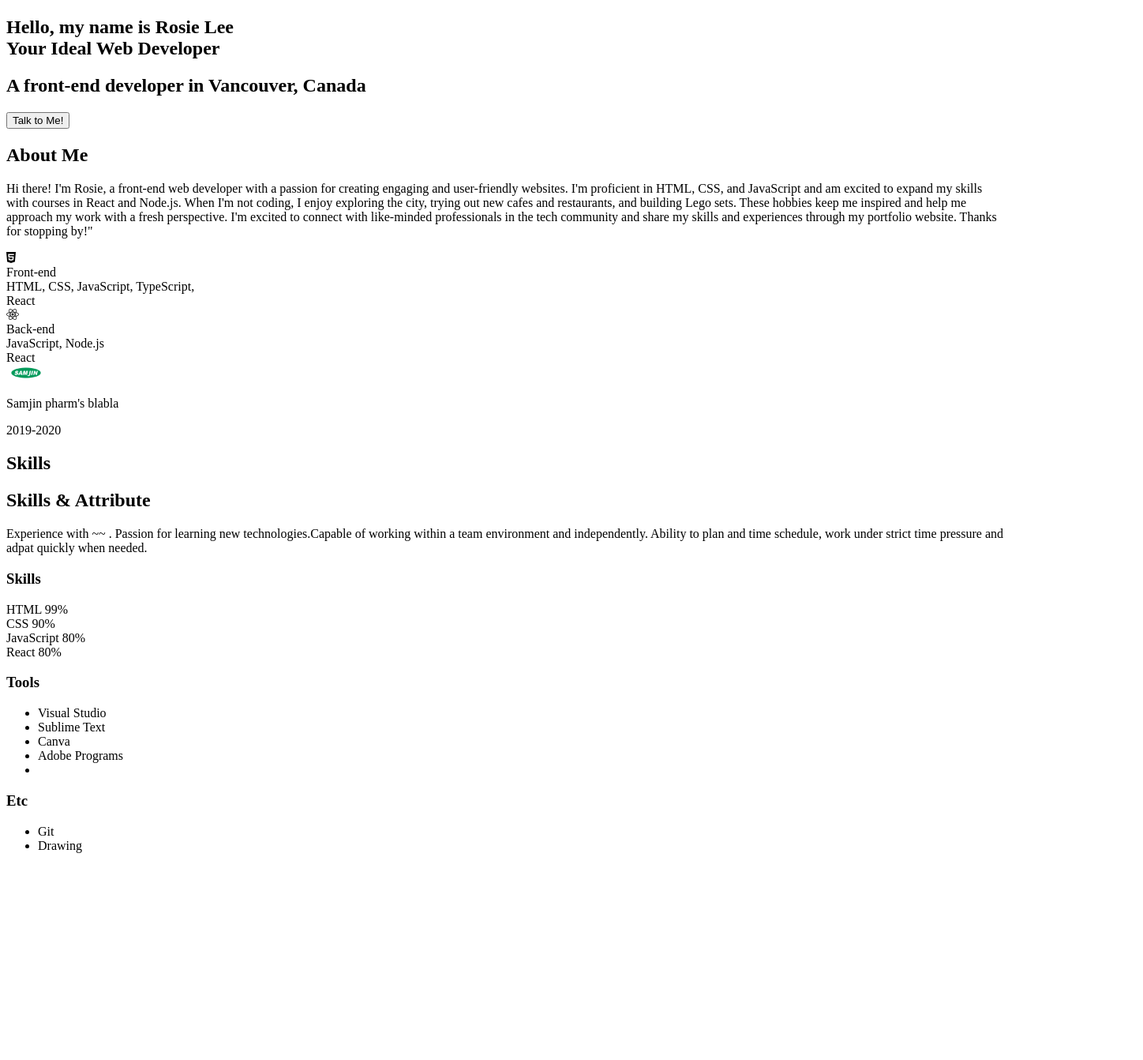
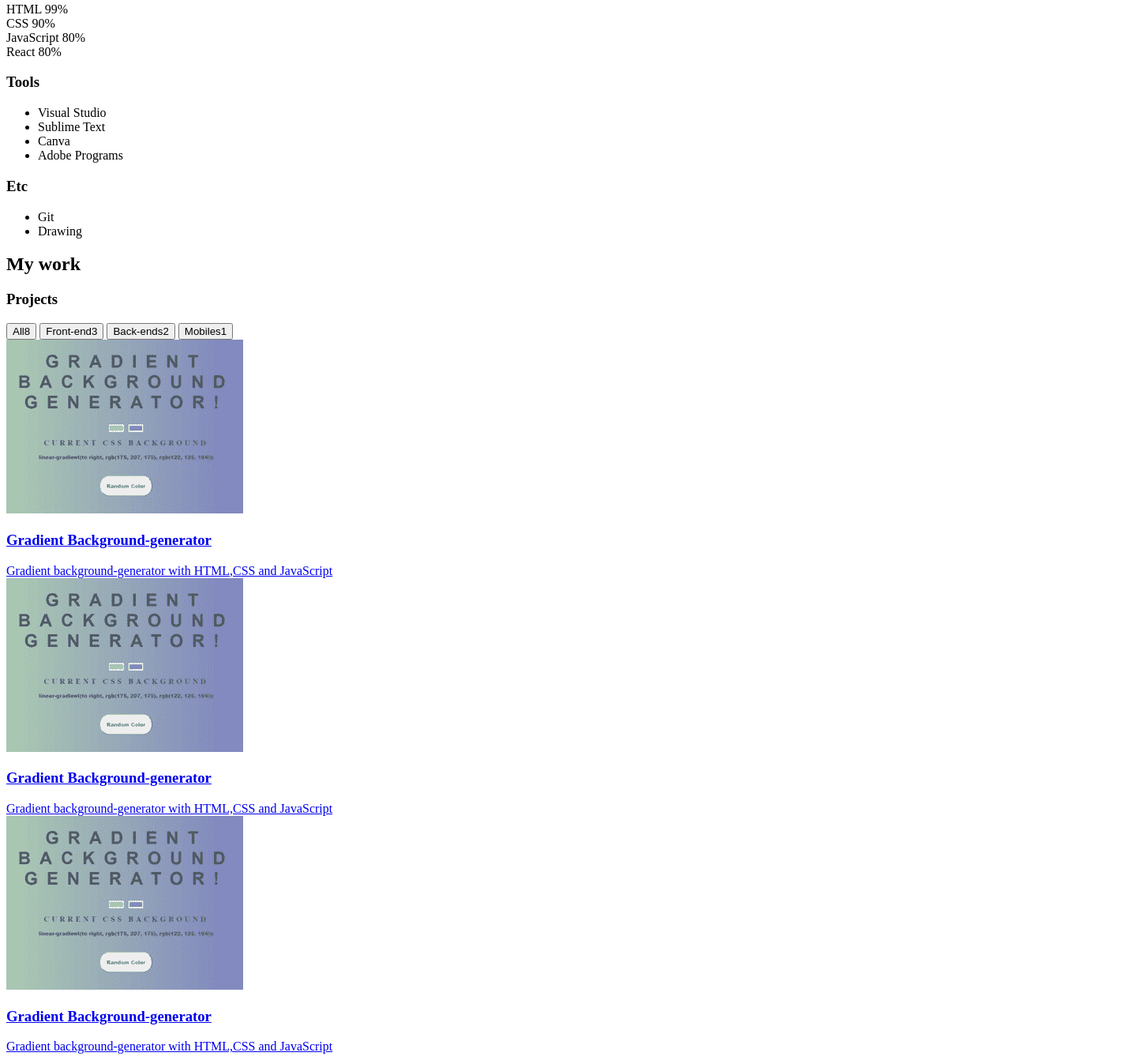
Before and after one commit to rosielee09/portfolio, a plain HTML site: page index.html in a window 1280 px wide. Shown: the part 1131-2473 px from the top of the page at 79% size, 1448 px wide, since content can reach past the window. Before the commit the page ends 2227 px from the top, so only its background shows below. Drawn offline with Linux system fonts and the light colour scheme.

Commit message:
HTML: work

```diff
--- a/index.html
+++ b/index.html
@@ -63,7 +63,7 @@
             <br> React
           </div>
         </div>
-      </div>
+
 
        <div class="major">
           <div class="major__icon"></div>
@@ -73,6 +73,7 @@
             <br> React
           </div>
       </div>
+    </div>
 
       <div class="about__jobs">
         <div class="job">
@@ -82,6 +83,7 @@
         </div>
         <div class="job"></div>
       </div>
+
   </section>
 
   <!-- Skills -->
@@ -136,25 +138,66 @@
           <div class="tools">
             <h3 class="skillset__title">Tools</h3>
               <ul class="tools__list">
-                  <li><span>Visual Studio</span></li>
-                  <li><span>Sublime Text</span></li>
-                  <li><span>Canva</span></li>
-                  <li><span>Adobe Programs</span></li>
-                  <li><span></span></li>
+                  <li>Visual Studio</li>
+                  <li>Sublime Text</li>
+                  <li>Canva</li>
+                  <li>Adobe Programs</li>
               </ul>
           </div>
           <div class="etc">
             <h3 class="skillset__title">Etc</h3>
             <ul class="etc__list">
-              <li><span>Git</span></li>
-              <li><span>Drawing</span></li>
+              <li>Git</li>
+              <li>Drawing</li>
             </ul>
           </div>
         </div>
       </div>
   </section>
   <!-- Work -->
-  <section id="work"></section>
+  <section id="work">
+    <h1>My work</h1>
+    <h3>Projects</h3>
+    <div class="work__categories">
+      <button class="category__btn">All<span class="category__cout">8</span></button>
+      <button class="category__btn">Front-end<span class="category__cout">3</span></button>
+      <button class="category__btn">Back-ends<span class="category__cout">2</span></button>
+      <button class="category__btn">Mobiles<span class="category__cout">1</span></button>
+    </div>
+
+    <div class="work__projects">
+      <a href="https://rosielee09.github.io/Gradient-background-generator/"
+         class="project" target ="blank">
+        <img class="project__img"
+             src="pics/projects/background.png"
+             alt="Background-generator">
+        <div class="project__description">
+          <h3>Gradient Background-generator</h3>
+          <span>Gradient background-generator with HTML,CSS and JavaScript</span>
+        </div>
+      </a>
+      <a href="https://rosielee09.github.io/Gradient-background-generator/"
+         class="project" target ="blank">
+        <img class="project__img"
+             src="pics/projects/background.png"
+             alt="Background-generator">
+        <div class="project__description">
+          <h3>Gradient Background-generator</h3>
+          <span>Gradient background-generator with HTML,CSS and JavaScript</span>
+        </div>
+      </a>
+      <a href="https://rosielee09.github.io/Gradient-background-generator/"
+         class="project" target ="blank">
+        <img class="project__img"
+             src="pics/projects/background.png"
+             alt="Background-generator">
+        <div class="project__description">
+          <h3>Gradient Background-generator</h3>
+          <span>Gradient background-generator with HTML,CSS and JavaScript</span>
+        </div>
+      </a>
+    </div>
+  </section>
   <!-- Testimonials -->
   <section id="testimonials"></section>
   <!-- Contact -->
```
Also changed, not shown: pics/profile.jpg, pics/projects/background.png (added), style.css (line endings or trailing spaces).
